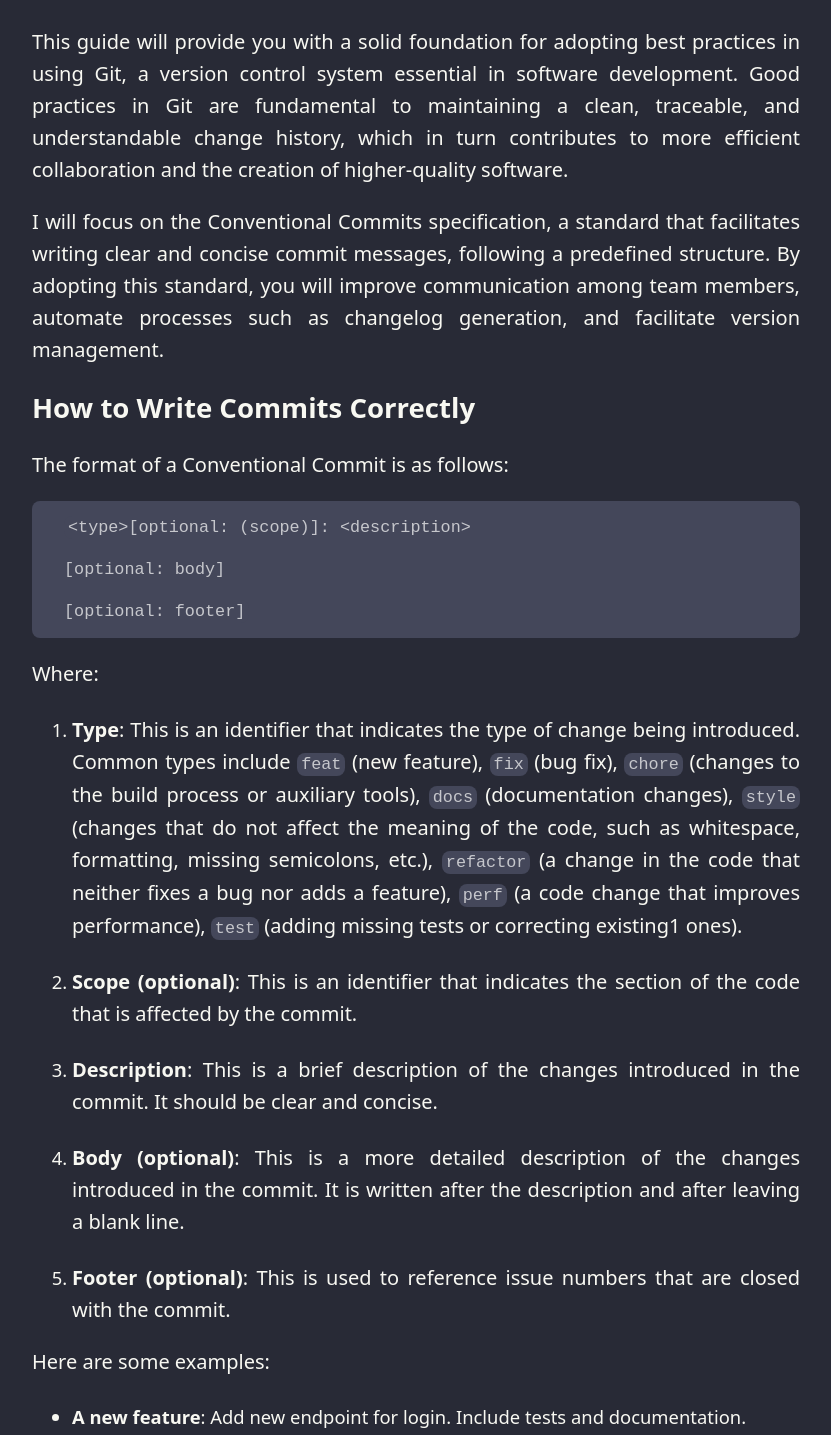
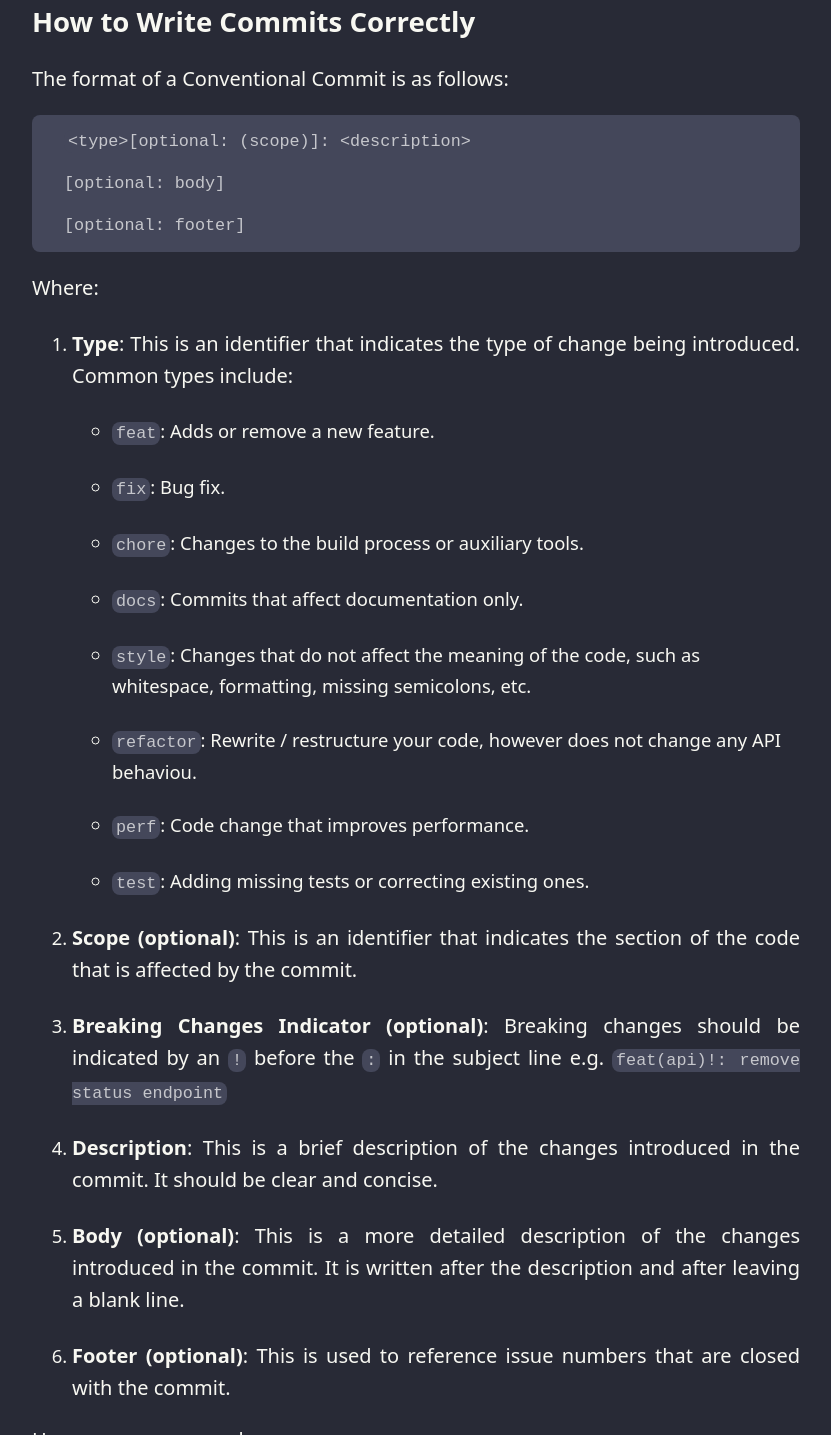
Before and after one commit to druxorey/druxorey.github.io, a plain HTML site: page blog/learning/good-practices-for-git.html in a window 1280 px wide. Shown: the part 659-2094 px from the top of the page, without its empty margins (224-1055 px from the left). Drawn offline with Linux system fonts and the light colour scheme.

Commit message:
feat(blog): expand information on commit types.

```diff
--- a/blog/learning/good-practices-for-git.html
+++ b/blog/learning/good-practices-for-git.html
@@ -39,18 +39,21 @@
 
 	<div class="main-root">
 		<div class="main-post">
-			<h1 class="post-header">Learning Good Practices For Git</h1>
+			<h1 id="learning-good-practices-for-git">Learning Good Practices For
+Git</h1>
 <p>This guide will provide you with a solid foundation for adopting best
 practices in using Git, a version control system essential in software
 development. Good practices in Git are fundamental to maintaining a
 clean, traceable, and understandable change history, which in turn
 contributes to more efficient collaboration and the creation of
 higher-quality software.</p>
-<p>I will focus on the Conventional Commits specification, a standard
-that facilitates writing clear and concise commit messages, following a
-predefined structure. By adopting this standard, you will improve
-communication among team members, automate processes such as changelog
-generation, and facilitate version management.</p>
+<p>I will focus on the <a
+href="https://www.conventionalcommits.org/en/v1.0.0/">Conventional
+Commits</a> specification, a standard that facilitates writing clear and
+concise commit messages, following a predefined structure. By adopting
+this standard, you will improve communication among team members,
+automate processes such as changelog generation, and facilitate version
+management.</p>
 <h2 id="how-to-write-commits-correctly">How to Write Commits
 Correctly</h2>
 <p>The format of a Conventional Commit is as follows:</p>
@@ -62,18 +65,28 @@ Correctly</h2>
 <p>Where:</p>
 <ol type="1">
 <li><p><strong>Type</strong>: This is an identifier that indicates the
-type of change being introduced. Common types include <code>feat</code>
-(new feature), <code>fix</code> (bug fix), <code>chore</code> (changes
-to the build process or auxiliary tools), <code>docs</code>
-(documentation changes), <code>style</code> (changes that do not affect
-the meaning of the code, such as whitespace, formatting, missing
-semicolons, etc.), <code>refactor</code> (a change in the code that
-neither fixes a bug nor adds a feature), <code>perf</code> (a code
-change that improves performance), <code>test</code> (adding missing
-tests or correcting existing1 ones).</p></li>
+type of change being introduced. Common types include:</p>
+<ul>
+<li><code>feat</code>: Adds or remove a new feature.</li>
+<li><code>fix</code>: Bug fix.</li>
+<li><code>chore</code>: Changes to the build process or auxiliary
+tools.</li>
+<li><code>docs</code>: Commits that affect documentation only.</li>
+<li><code>style</code>: Changes that do not affect the meaning of the
+code, such as whitespace, formatting, missing semicolons, etc.</li>
+<li><code>refactor</code>: Rewrite / restructure your code, however does
+not change any API behaviou.</li>
+<li><code>perf</code>: Code change that improves performance.</li>
+<li><code>test</code>: Adding missing tests or correcting existing
+ones.</li>
+</ul></li>
 <li><p><strong>Scope (optional)</strong>: This is an identifier that
 indicates the section of the code that is affected by the
 commit.</p></li>
+<li><p><strong>Breaking Changes Indicator (optional)</strong>: Breaking
+changes should be indicated by an <code>!</code> before
+the <code>:</code> in the subject line
+e.g. <code>feat(api)!: remove status endpoint</code></p></li>
 <li><p><strong>Description</strong>: This is a brief description of the
 changes introduced in the commit. It should be clear and
 concise.</p></li>
@@ -85,25 +98,21 @@ issue numbers that are closed with the commit.</p></li>
 </ol>
 <p>Here are some examples:</p>
 <ul>
-<li><strong>A new feature</strong>: Add new endpoint for login. Include
-tests and documentation.</li>
+<li><p><strong>A new feature</strong>: Add new endpoint for login.
+Include tests and documentation.</p>
+<pre><code>feat(user-auth): add login functionality</code></pre></li>
+<li><p><strong>A bug fix</strong>: This commit fixes the server crash
+that was happening because of an undefined variable.</p>
+<pre><code>fix(server): fix server crash on startup</code></pre></li>
+<li><p><strong>A documentation change</strong>: This commit adds more
+details to the installation instructions in the README file.</p>
+<pre><code>docs(readme): update installation instructions</code></pre></li>
 </ul>
-<pre><code>feat(user-auth): add login functionality</code></pre>
-<ul>
-<li><strong>A bug fix</strong>: This commit fixes the server crash that
-was happening because of an undefined variable.</li>
-</ul>
-<pre><code>fix(server): fix server crash on startup</code></pre>
-<ul>
-<li><strong>A documentation change</strong>: This commit adds more
-details to the installation instructions in the README file.</li>
-</ul>
-<pre><code>docs(readme): update installation instructions</code></pre>
 <h2 id="how-to-name-your-branches-effectively">How to Name Your Branches
 Effectively</h2>
 <p>Like commit messages, branch names play a crucial role in organizing
 and understanding your development history. A good practice is to follow
-a naming convention that reflects the purpose of the branch.</p>
+a naming convention that reflects the purpose of the branch. 7</p>
 <pre><code>&lt;type&gt;/&lt;branch-name&gt;</code></pre>
 <p>Where:</p>
 <ul>
```
